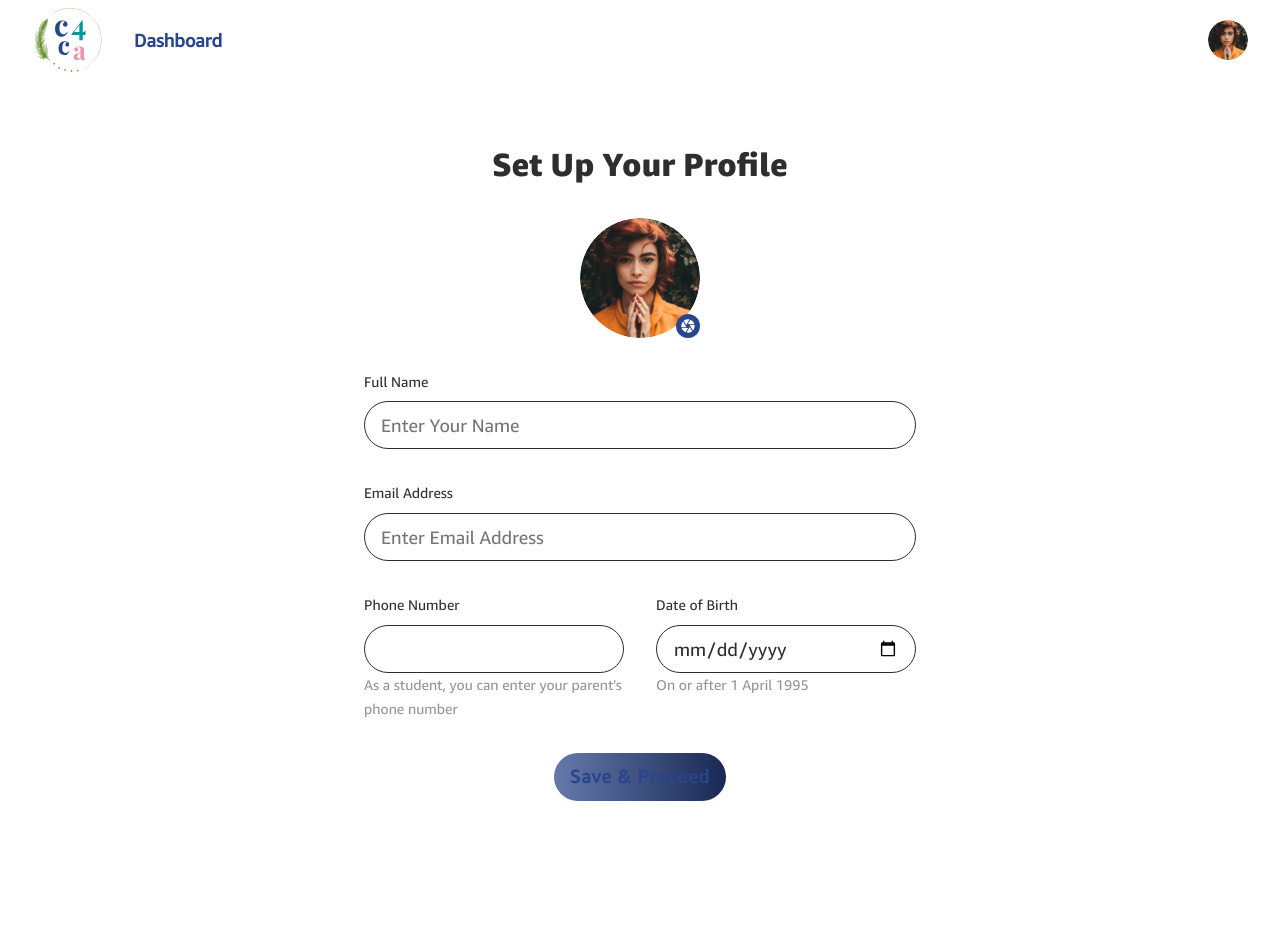
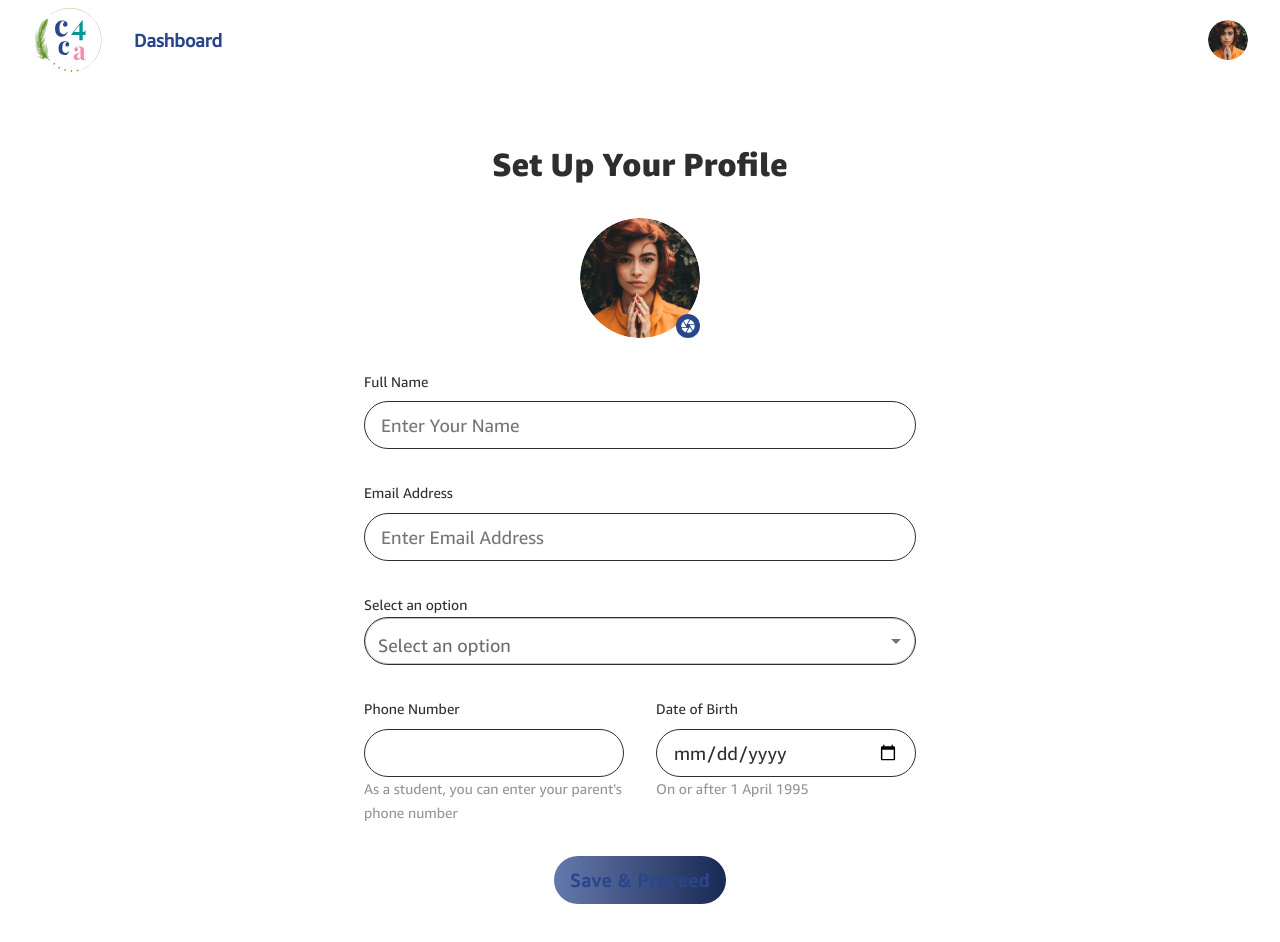
Before and after one commit to navgurukul/c4ca, a Next.js app: page /profile in a window 1280 px wide. Shown: the top 942 px of the page. Before the commit the page ends 865 px from the top, so only its background shows below. Built offline with nearby package versions, Linux system fonts and the light colour scheme; a web font is replaced by a local one.

Commit message:
added customSelect componest

```diff
--- a/components/forms/InputControl.jsx
+++ b/components/forms/InputControl.jsx
@@ -2,9 +2,10 @@ import { TextField } from "@/styles/style"
 import { Box, Typography } from "@mui/material"
 
 const InputControl = (props) => {
+  console.log(props, 'props')
   return(
     <>
-      <Box sx={{ display: "grid", gap: 1 }}>
+      <Box sx={{ display: "grid", gap: 1,backgroundColor:"pink" }}>
         {props.label && <Typography variant="body2" color='text.primary'>{props.label}</Typography>}
         <TextField {...props}/>
       </Box>
--- a/components/forms/ProfileForm.jsx
+++ b/components/forms/ProfileForm.jsx
@@ -1,3 +1,4 @@
+import React, { useState } from "react";
 import {
   Avatar,
   Box,
@@ -13,8 +14,21 @@ import { useRouter } from "next/router";
 import { breakpoints } from "@/theme/constant";
 import InputControl from "./InputControl";
 import Team from "./Team";
+import SelectControl from "./SelectControl";
 
 const ProfileForm = () => {
+
+  const options = [
+    { label: "Option 1", value: "option1" },
+    { label: "Option 2", value: "option2" },
+    { label: "Option 3", value: "option3" },
+  ];
+
+  const [selectedOption, setSelectedOption] = useState("");
+
+  const handleChange = (event) => {
+    setSelectedOption(event.target.value);
+  };
   const router = useRouter();
   const isMobile = useMediaQuery("(max-width:" + breakpoints.values.sm + "px)");
   return (
@@ -22,8 +36,7 @@ const ProfileForm = () => {
       <Container
         maxWidth="lg"
         disableGutters
-        sx={{ display: "grid", placeItems: "center", gap: 4 }}
-      >
+        sx={{ display: "grid", placeItems: "center", gap: 4 }}>
         <Typography variant="h5" color="text.primary">
           {router.asPath === "/profile/profile-update"
             ? "Personal Details"
@@ -48,6 +61,13 @@ const ProfileForm = () => {
             placeholder="Enter Email Address"
           />
 
+          <SelectControl
+            label="Select an option"
+            value={selectedOption}
+            onChange={handleChange}
+            options={options}
+          />
+
           <Box>
             <Grid container spacing={isMobile ? 2 : 4}>
               <Grid item md={6} sm={6} xs={12}>
@@ -68,8 +88,7 @@ const ProfileForm = () => {
           <Box
             className={
               router.asPath === "/profile/profile-update" ? "show" : "hide"
-            }
-          >
+            }>
             <Grid container spacing={isMobile ? 2 : 4}>
               <Grid item md={6} sm={6} xs={12}>
                 <InputControl label="School" type="text" />
--- /dev/null
+++ b/components/forms/SelectControl.jsx
@@ -0,0 +1,88 @@
+
+
+// import {
+//   FormControl,
+//   InputLabel,
+//   Select,
+//   MenuItem,
+//   Box,
+//   Typography,
+// } from "@mui/material";
+// // import { Select } from "@/styles/style";
+
+// const SelectControl = (props) => {
+//   console.log(props, "props");
+
+//   return (
+//     <Box sx={{ display: "grid" }}>
+//       {props.label && (
+//         <Typography variant="body2" color="text.primary">
+//           {props.label}
+//         </Typography>
+//       )}
+//       <FormControl>
+//         <InputLabel>{props.label}</InputLabel>
+//         <Select sx={{ backgroundColor: "pink" }} {...props}>
+//           {props.options.map((option, index) => (
+//             <MenuItem key={index} value={option.value}>
+//               {option.label}
+//             </MenuItem>
+//           ))}
+//         </Select>
+//       </FormControl>
+//     </Box>
+//   );
+// };
+
+// export default SelectControl;
+
+
+import React from "react";
+import {
+  FormControl,
+  InputLabel,
+  Select,
+  MenuItem,
+  Box,
+  Typography,
+  styled
+} from "@mui/material";
+// import styled from "styled-components"; // Import styled-components
+
+const CustomSelect = styled(Select)`
+  width: 100%;
+  height: 48px;
+  padding: 8px 16px;
+  border: 1px solid #2E2E2E;
+  border-radius: 100px; /* Rounded border */
+  font-family: "Amazon Ember";
+  font-size: 18px;
+  color: #2E2E2E;
+  cursor: pointer; /* Use "pointer" for select-like behavior */
+  outline: none;
+
+`;
+
+const SelectControl = (props) => {
+  return (
+    <Box sx={{ display: "grid" }}>
+      {props.label && (
+        <Typography variant="body2" color="text.primary">
+          {props.label}
+        </Typography>
+      )}
+      <FormControl>
+        {props.label && <InputLabel>{props.label}</InputLabel>}
+        <CustomSelect {...props}>
+          {props.options.map((option, index) => (
+            <MenuItem key={index} value={option.value}>
+              {option.label}
+            </MenuItem>
+          ))}
+        </CustomSelect>
+      </FormControl>
+    </Box>
+  );
+};
+
+export default SelectControl;
--- a/styles/style.js
+++ b/styles/style.js
@@ -18,7 +18,6 @@ export const GoogleBtn = styled("button")({
   cursor: "pointer",
 });
 
-
 export const TextField = styled("input")({
   width: "100%",
   height: "48px",
@@ -31,3 +30,16 @@ export const TextField = styled("input")({
   cursor: "text",
   outline: "none",
 });
+
+export const SelectControl = styled("slete")({
+  width: "100%",
+  height: "48px",
+  padding: "8px 16px",
+  border: "1px solid #2E2E2E",
+  borderRadius: "100px",
+  fontFamily: "Amazon Ember",
+  fontSize: "18px",
+  color: "#2E2E2E",
+  cursor: "pointer", // Use "pointer" for select elements
+  outline: "none",
+});
```
